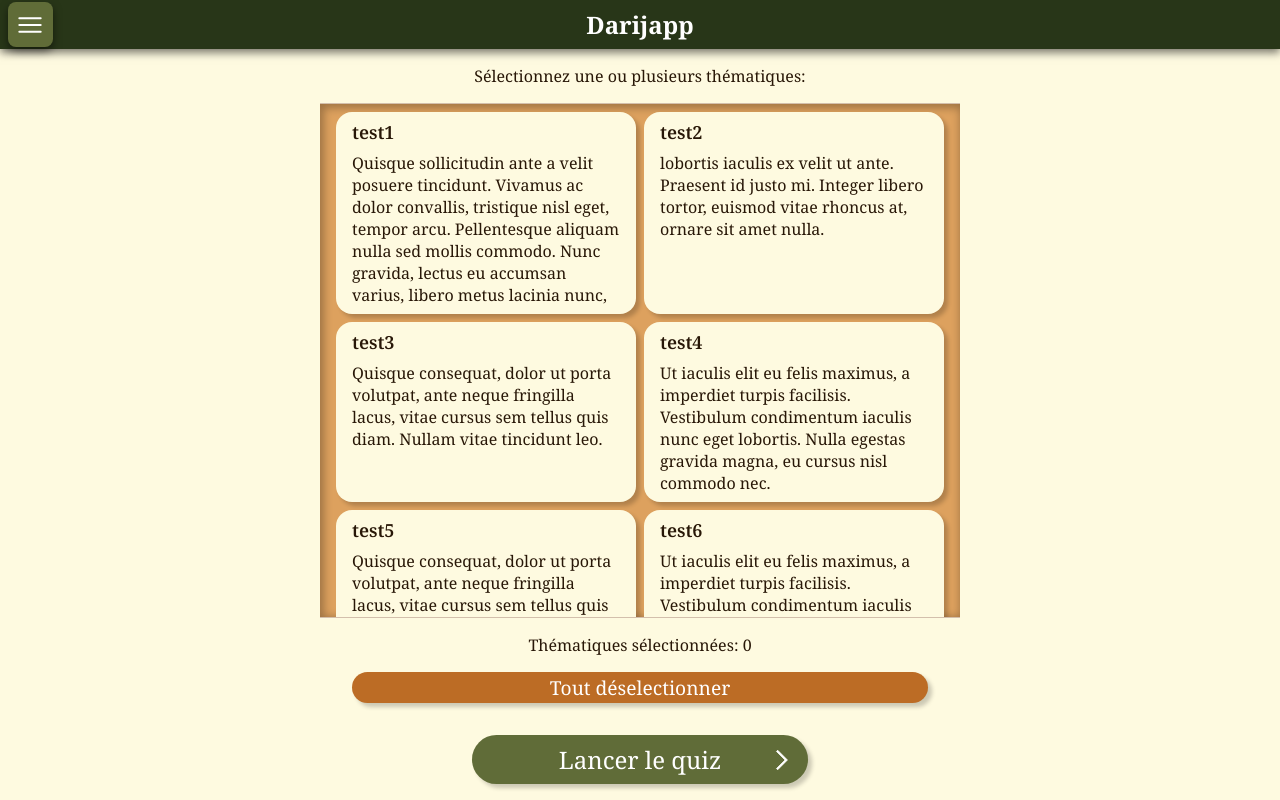
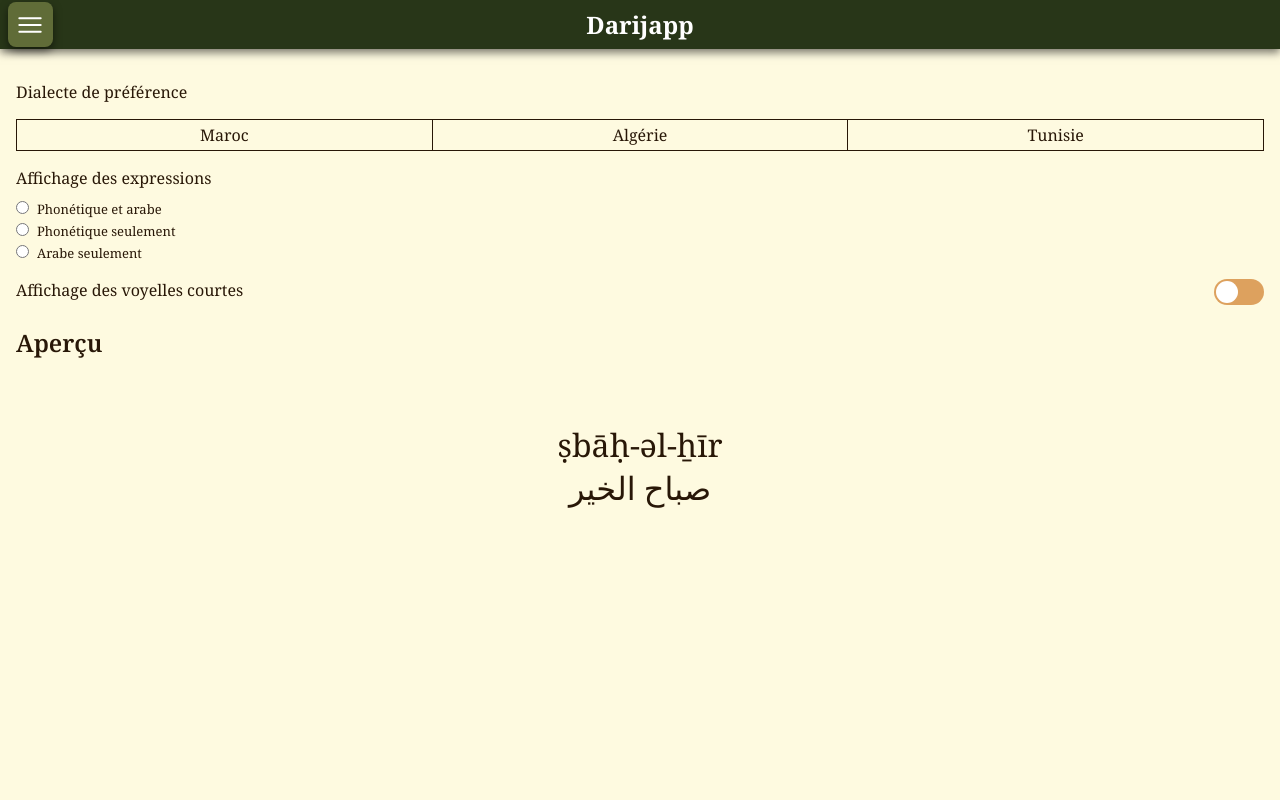
Before and after one commit to AdabLeDabe/Darijapp, a React (Vite) app in the folder darijapp-frontend/: page / in a window 1280 px wide. Built offline with nearby package versions, Linux system fonts and the light colour scheme.

Commit message:
Added settings page

```diff
--- a/darijapp-frontend/package.json
+++ b/darijapp-frontend/package.json
@@ -11,7 +11,8 @@
   },
   "dependencies": {
     "react": "^19.2.0",
-    "react-dom": "^19.2.0"
+    "react-dom": "^19.2.0",
+    "react-switch": "^7.1.0"
   },
   "devDependencies": {
     "@eslint/js": "^9.39.1",
--- a/darijapp-frontend/src/App.css
+++ b/darijapp-frontend/src/App.css
@@ -14,6 +14,12 @@ h2 {
     text-align: center;
 }
 
+.transcript-text {
+    font-size: xx-large;
+    font-weight: 500;
+    text-align: center;
+}
+
 @media (min-width: 1024px) {
     h2 {
         font-size: x-large;
--- a/darijapp-frontend/src/App.tsx
+++ b/darijapp-frontend/src/App.tsx
@@ -7,12 +7,13 @@ import AppButton from './components/AppButton';
 import LandingPage from './pages/LandingPage';
 import QuizQuestion from './pages/QuizQuestion';
 import QuizSelection from './pages/QuizSelection';
+import SettingsPage from './pages/SettingsPage';
 
 function App() {
     return (
         <>
             <nav><Navbar /></nav>
-            <main><QuizSelection /></main>
+            <main><SettingsPage /></main>
         </>
     )
 }
--- /dev/null
+++ b/darijapp-frontend/src/helpers/CssHelper.ts
@@ -0,0 +1,5 @@
+function getCssVar(name: string) {
+    return getComputedStyle(document.documentElement).getPropertyValue(name).trim();
+}
+
+export {getCssVar};
--- /dev/null
+++ b/darijapp-frontend/src/pages/SettingsPage.tsx
@@ -0,0 +1,63 @@
+import "../styles/SettingsPage.css"
+import { useState } from "react";
+import ToggleButtons from "../components/ToggleButtons";
+import ReactSwitch from "react-switch";
+import { getCssVar } from "../helpers/CssHelper";
+
+function SettingsPage() {
+    const [selectedDialect, setSelectedDialect] = useState<string>("");
+    const [showShortVowels, setShowShortVowels] = useState<boolean>(false);
+
+    return (
+        <>
+            <div className="settings-page-container">
+                <div className="dialect-selection">
+                    <div className="label">Dialecte de préférence</div>
+                    <ToggleButtons selectionChangedCallback={setSelectedDialect} option1="Maroc" option2="Algérie" option3="Tunisie" />
+                </div>
+                <div className="display-type">
+                    <div className="label">Affichage des expressions</div>
+
+                    <div>
+                        <input type="radio" id="phonetic_arabic" name="display-type" value="phonetic_arabic" />
+                        <label htmlFor="phoentic_araibc">Phonétique et arabe</label>
+                    </div>
+                    <div>
+                        <input type="radio" id="phonetic_only" name="display-type" value="phonetic_only" />
+                        <label htmlFor="phonetic_only">Phonétique seulement</label>
+                    </div>
+                    <div>
+                        <input type="radio" id="arabic_only" name="display-type" value="arabic_only" />
+                        <label htmlFor="arabic_only">Arabe seulement</label>
+                    </div>
+                </div>
+                <div className="vowel-type">
+                    <div className="label">Affichage des voyelles courtes</div>
+                    <div className="switch">
+                        <ReactSwitch
+                            checked={showShortVowels}
+                            onChange={setShowShortVowels}
+                            onColor={getCssVar("--color-main-green")}
+                            offColor={getCssVar("--color-secondary")}
+                            onHandleColor="#fff"
+                            offHandleColor="#fff"
+                            handleDiameter={22}
+                            height={26}
+                            width={50}
+                            uncheckedIcon={false}
+                            checkedIcon={false} />
+                    </div>
+                </div>
+                <div className="preview">
+                    <h2>Aperçu</h2>
+                    <div className="transcript">
+                        <div className="transcript-text">ṣbāḥ-əl-ẖīr</div>
+                        <div className="transcript-text">صباح الخير</div>
+                    </div>
+                </div>
+            </div>
+        </>
+    )
+}
+
+export default SettingsPage;
--- /dev/null
+++ b/darijapp-frontend/src/styles/SettingsPage.css
@@ -0,0 +1,66 @@
+.settings-page-container {
+    display: grid;
+    grid-template-areas:
+        "dialect-selection"
+        "display-type"
+        "vowel-type"
+        "preview";
+    grid-template-rows: auto auto auto 1fr;
+    min-height: 0;
+    padding: 1rem;
+    height: 100%;
+}
+
+.settings-page-container div.dialect-selection {
+    div.label {
+        font-size: medium;
+        font-weight: 400;
+        padding: 1rem 0;
+    }
+}
+
+.settings-page-container div.display-type {
+    display: flex;
+    flex-direction: column;
+
+    div.label {
+        font-size: medium;
+        font-weight: 400;
+        padding-top: 1rem;
+        padding-bottom: 0.5rem;
+    }
+
+    label {
+        font-size: small;
+        padding: 0 0.5rem;
+    }
+}
+
+.settings-page-container div.vowel-type {
+    padding: 1rem 0;
+    display: flex;
+    flex-direction: row;
+    align-items: stretch;
+    height: 100%;
+
+    div.label {
+        font-size: medium;
+        font-weight: 400;
+        width: 75%;
+    }
+
+    div.switch {
+        width: 25%;
+        text-align: right;
+    }
+}
+
+.settings-page-container div.preview {
+    div.transcript {
+        padding-top: 4rem;
+    }
+}
+
+.settings-page-container div.preview h2 {
+    text-align: left;
+}
```
Also changed, not shown: 1 other file (tests, documents, lock files or other folders).
